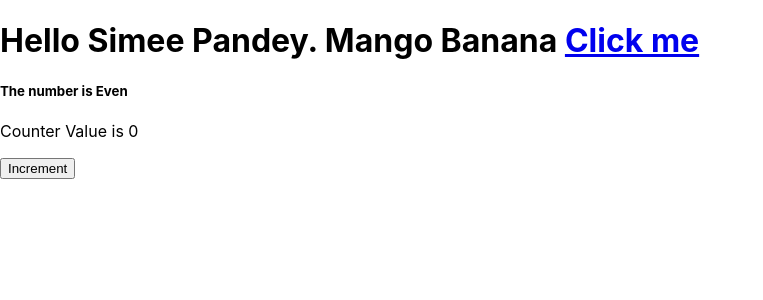
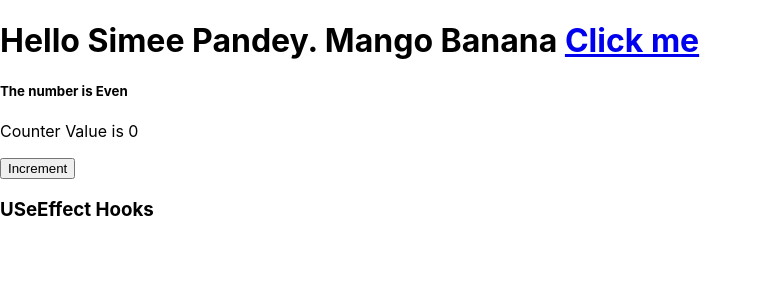
Before and after one commit to simee56/React-Js, a React (Create React App) app in the folder basics/: page / in a window 1280 px wide. Shown: the top 300 px of the page, without its empty margins (0-763 px from the left). Built offline with nearby package versions, Linux system fonts and the light colour scheme.

Commit message:
import use effect

```diff
--- a/basics/src/App.js
+++ b/basics/src/App.js
@@ -3,7 +3,7 @@ import React from "react";
 // import ReactDom from "react-dom/client";
 
 import StateHoops from './components/hooks';
-import MyComponenet from './components/effecthooks';
+import USeEffectHooks from './components/effecthooks';
 
 
 //EMBEDDING EXPRESSIONS IN JSX
@@ -34,6 +34,7 @@ const App = () => {
         <div className="hooks">
             <MyComponent/>
             <StateHoops/>
+            <USeEffectHooks/>
         </div>
     );
 };
```
